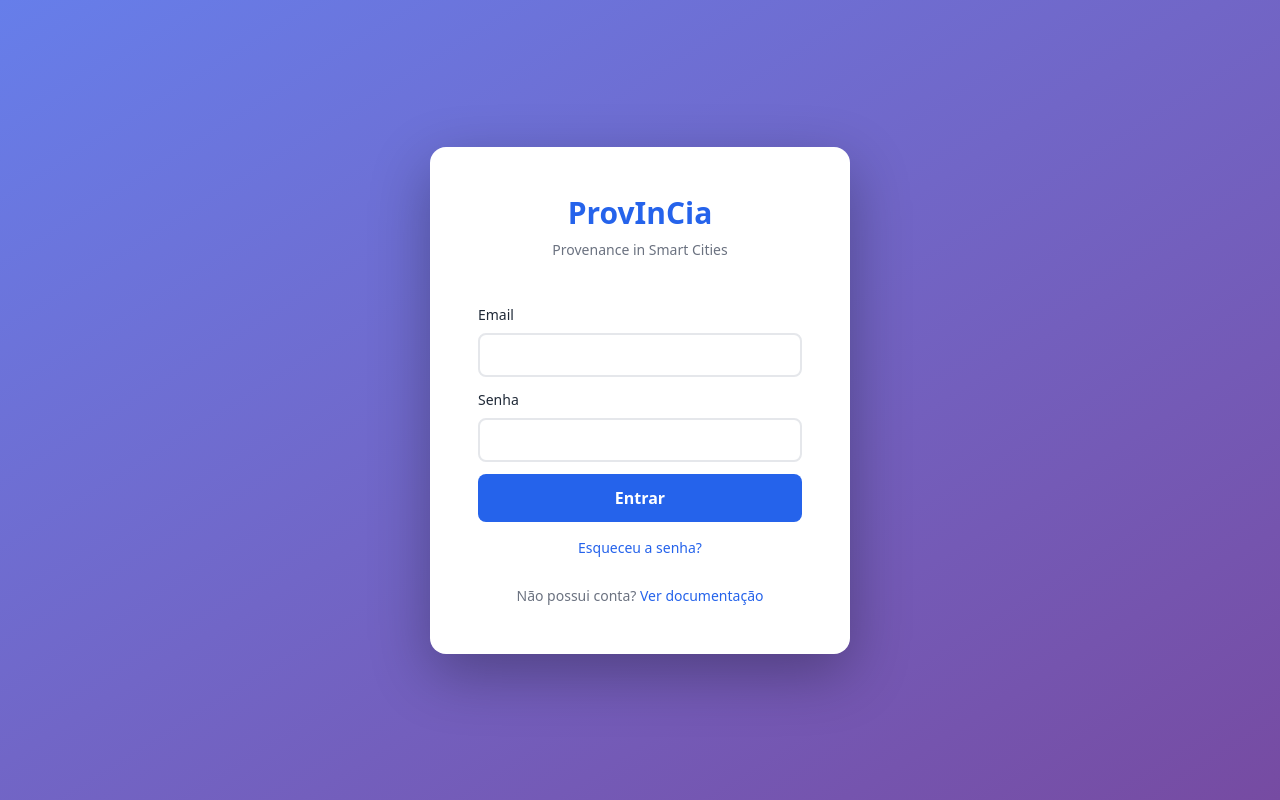
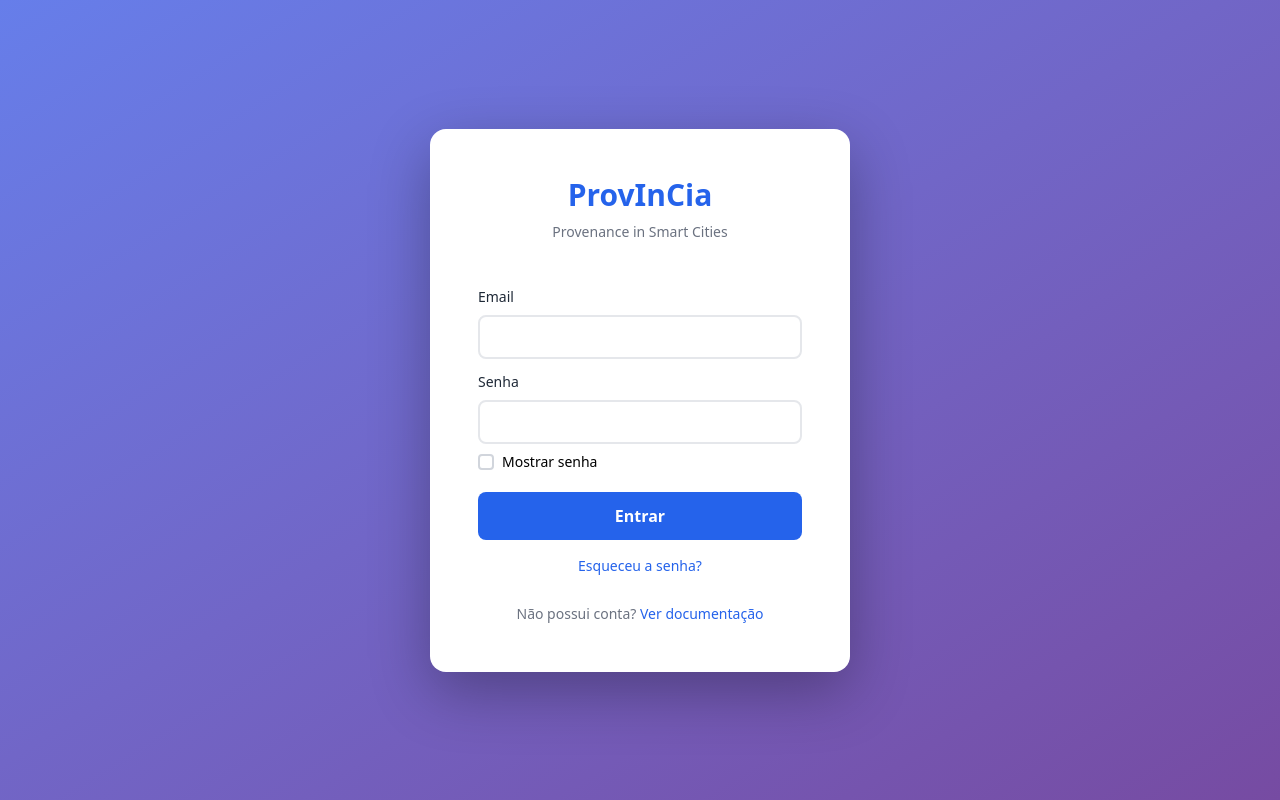
Before and after one commit to dew-uff/provincia, a React (Vite) app: page / in a window 1280 px wide. Built offline with nearby package versions, Linux system fonts and the light colour scheme.

Commit message:
feat(FormInput):Added Mostrar senha UI
Signed-off-by: Larissa Soares Reis <larissasoaresreis@gmail.com>

```diff
--- a/src/assets/presentation/components/FormInput.tsx
+++ b/src/assets/presentation/components/FormInput.tsx
@@ -20,6 +20,19 @@ const FormInput: React.FC<FormInputProps> = ({ label, validator, message, ...pro
             required={props.required}
         />
         {validator && <span className='text-red-500 text-sm'>{message}</span>}
+        {label?.toLowerCase() === 'senha'
+
+        &&
+
+        <label className="flex items-center cursor-pointer mt-1 mb-3 group">
+            <input type="checkbox" className="peer hidden" />
+            <span className="w-4 h-4 border-2 border-gray-300 rounded flex items-center justify-center peer-checked:bg-blue-600 peer-checked:border-blue-600 transition-colors duration-200">
+                <svg className="w-3 h-3 text-white opacity-0 group-has-[:checked]:opacity-100 transition-opacity duration-200" fill="none" stroke="currentColor" viewBox="0 0 24 24">
+                    <path strokeLinecap="round" strokeLinejoin="round" strokeWidth="3" d="M5 13l4 4L19 7"></path>
+                </svg>
+            </span>
+            <span className="ml-2 text-sm">Mostrar senha</span>
+        </label>}
     </div>
 );
 
```
